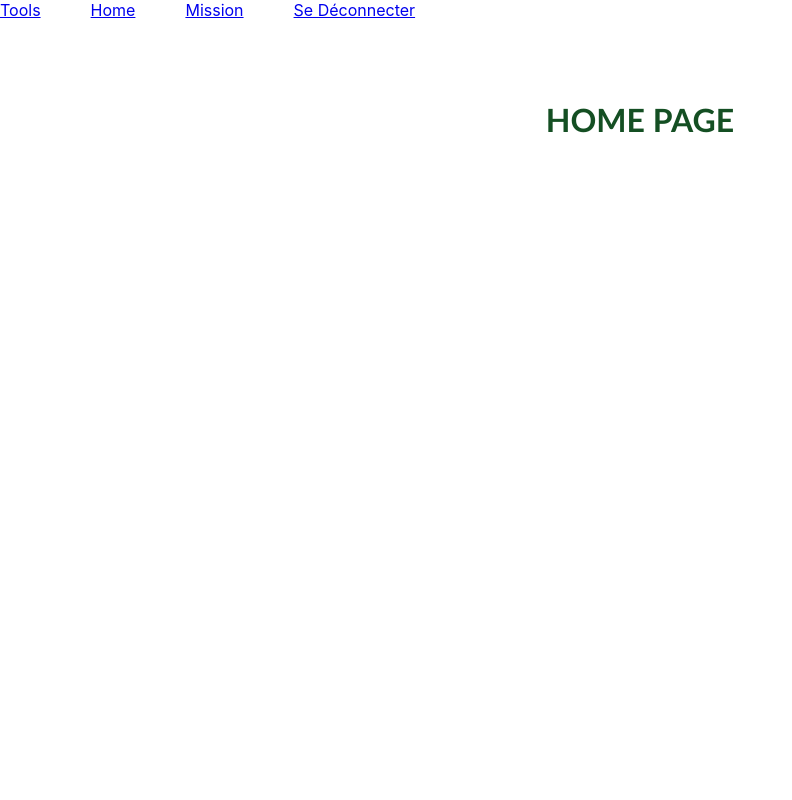
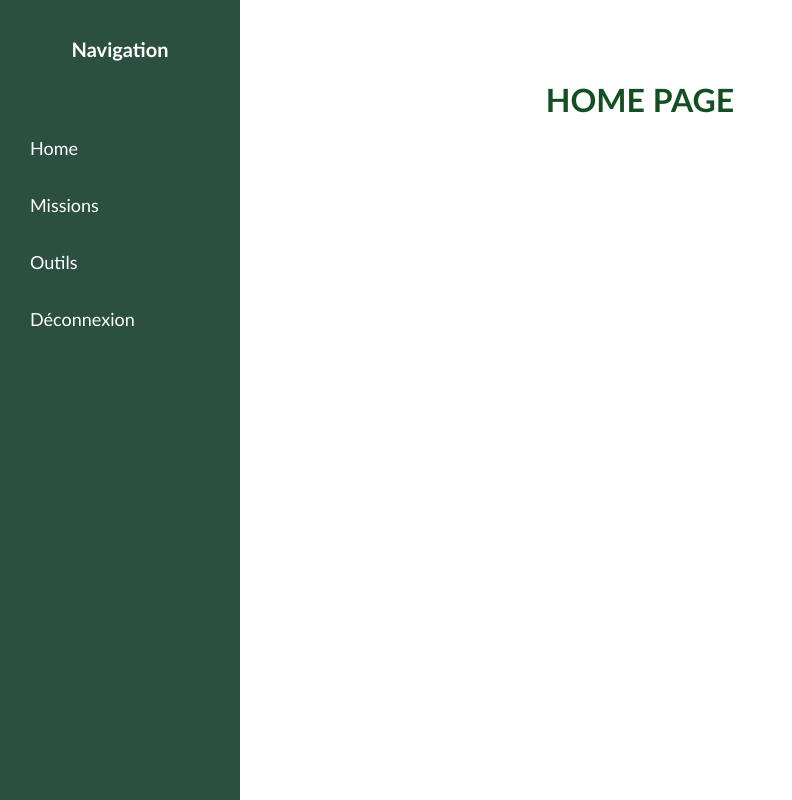
Before and after one commit to BlueFear76/WebApp-Projet9, a React (Create React App) app in the folder app-site/: page / in a window 1280 px wide. Both pictures are taken after a click on the button "Se Connecter". Shown: the whole page, without its empty margins (0-792 px from the left). Built offline with nearby package versions, Linux system fonts and the light colour scheme.

Commit message:
Side Bar

```diff
--- a/app-site/src/App.css
+++ b/app-site/src/App.css
@@ -41,3 +41,48 @@
   display: flex;
   gap: 50px;
 }
+
+
+.sidebar {
+  width: 200px;
+  height: 100vh;
+  background: #2c5040;
+  color: white;
+  padding: 20px;
+  position: fixed;
+  top: 0;
+  left: 0;
+  display: flex;
+  flex-direction: column;
+  gap: 15px;
+  font-family: 'Trebuchet MS', 'Lucida Sans Unicode', 'Lucida Grande', 'Lucida Sans', Arial, sans-serif;
+}
+
+.sidebar h2 {
+  font-size: 20px;
+  margin-bottom: 20px;
+  text-align: center;
+}
+
+.sidebar ul {
+  list-style: none;
+  padding: 0;
+}
+
+.sidebar ul li {
+  margin: 15px 0;
+}
+
+.sidebar ul li a {
+  color: white;
+  text-decoration: none;
+  font-size: 18px;
+  display: block;
+  padding: 10px;
+  border-radius: 5px;
+  transition: background 0.3s;
+}
+
+.sidebar ul li a:hover {
+  background: #34495e;
+}
--- a/app-site/src/App.tsx
+++ b/app-site/src/App.tsx
@@ -5,7 +5,6 @@ import Authentification from './pages/authentificationPage';
 import Home from './pages/homePage';
 import Tool from './pages/toolPage';
 import MissionPage from './pages/missonPage';
-import CustomCalendar from './components/customCalendar';
 
 
 const App: React.FC = () => {
@@ -14,21 +13,15 @@ const App: React.FC = () => {
   return (
     <Router>
       {isAuthenticated && (
-        <div className="nav-links">
-          <Link to="/tools">
-            <span className="page-text">Tools</span>
-          </Link>
-          <Link to="/home">
-            <span className="page-text">Home</span>
-          </Link>
-          <Link to="/missions">
-            <span className="page-text">Mission</span>
-          </Link>
-          <Link to="/" onClick={() => setIsAuthenticated(false)}>
-            <span className="page-text">Se Déconnecter</span>
-          </Link>
-
-        </div>
+        <div className="sidebar">
+              <h2>Navigation</h2>
+              <ul>
+                <li><Link to="/home">Home</Link></li>
+                <li><Link to="/missions">Missions</Link></li>
+                <li><Link to="/tools">Outils</Link></li>
+                <li><Link to="/" onClick={() => setIsAuthenticated(false)}>Déconnexion</Link></li>
+              </ul>
+            </div>
       )}
 
       <div className="main-content">
--- a/app-site/src/components/customCalendarStyle.css
+++ b/app-site/src/components/customCalendarStyle.css
@@ -1,6 +1,5 @@
 .fc-daygrid-body tr {
-    background-color: #c883ee;
-    border: 2px solid black;
+    background-color: #c1e4c8;
   }
 
   /* Cibler les événements et les ajuster aussi si nécessaire */
@@ -14,6 +13,5 @@
 
 
   .fc-daygrid-day {
-    background-color: #b9f1d1;
-    border: 2px solid black;
+    background-color: #ffffff;
   }
--- /dev/null
+++ b/app-site/src/components/sidebar.tsx/sidebarStyle.css
@@ -0,0 +1,42 @@
+.sidebar {
+    width: 200px;
+    height: 100vh;
+    background: #2c3e50;
+    color: white;
+    padding: 20px;
+    position: fixed;
+    top: 0;
+    left: 0;
+    display: flex;
+    flex-direction: column;
+    gap: 15px;
+  }
+
+  .sidebar h2 {
+    font-size: 20px;
+    margin-bottom: 20px;
+    text-align: center;
+  }
+
+  .sidebar ul {
+    list-style: none;
+    padding: 0;
+  }
+
+  .sidebar ul li {
+    margin: 15px 0;
+  }
+
+  .sidebar ul li a {
+    color: white;
+    text-decoration: none;
+    font-size: 18px;
+    display: block;
+    padding: 10px;
+    border-radius: 5px;
+    transition: background 0.3s;
+  }
+
+  .sidebar ul li a:hover {
+    background: #34495e;
+  }
--- a/app-site/src/pages/missonPage.tsx
+++ b/app-site/src/pages/missonPage.tsx
@@ -117,10 +117,10 @@ export default function MissionPage() {
 
   return (
     <div className="missionPage">
-      <h1>Page des Missions</h1>
+      <h1 className='title'>MISSIONS</h1>
       <div className="view-toggle">
-        <button onClick={() => setMissionView('list')}>Vue Liste</button>
-        <button onClick={() => setMissionView('calendar')}>Vue Calendrier</button>
+        <button className='button' onClick={() => setMissionView('list')}>Vue Liste</button>
+        <button className='button' onClick={() => setMissionView('calendar')}>Vue Calendrier</button>
       </div>
       <div className="missions-content">
         {renderMissions()}
--- a/app-site/src/styles/missionPageStyle.css
+++ b/app-site/src/styles/missionPageStyle.css
@@ -2,7 +2,11 @@
     color: rgb(20, 79, 35);
     font-family :'Trebuchet MS', 'Lucida Sans Unicode', 'Lucida Grande', 'Lucida Sans', Arial, sans-serif;
     margin: 80px;
-    text-align: center;
+    margin-left: 270px;
+}
+
+.title{
+  font-size: 40px;
 }
 
 .missions-table {
@@ -52,3 +56,19 @@
     border-radius: 5px;
     box-shadow: 0 1px 3px rgba(0, 0, 0, 0.1);
   }
+
+
+  .button{
+    background-color: rgb(148, 207, 130);
+    font-family: 'Trebuchet MS', 'Lucida Sans Unicode', 'Lucida Grande', 'Lucida Sans', Arial, sans-serif;
+    padding: 10px;
+    border-radius: 10px;
+    border: none;
+}
+
+.view-toggle{
+  display : flex;
+  gap: 20px;
+  justify-content: center;
+  margin: 30px;
+}
```
Also changed, not shown: app-site/src/components/sidebar.tsx/sidebar.tsx (added, +23 -0 lines).
